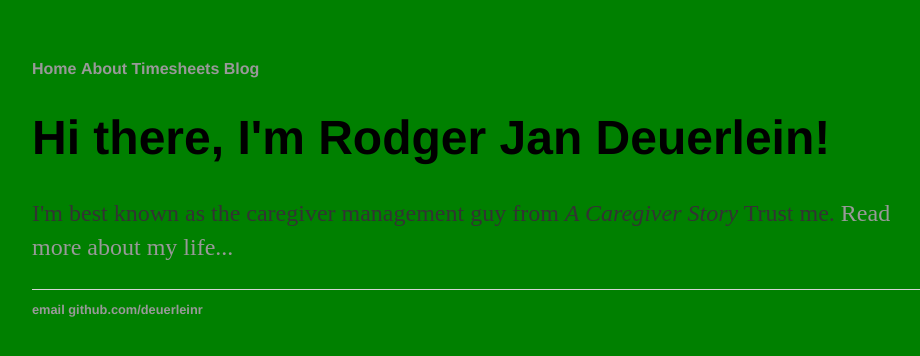
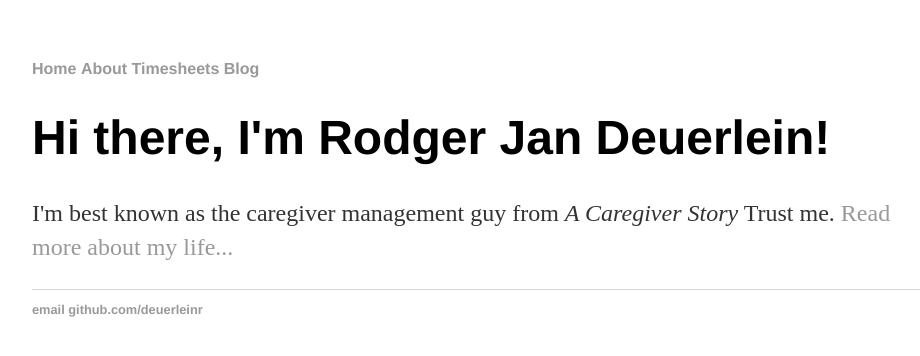
Before and after one commit to deuerleinr/deuerleinr.github.io, a Jekyll site: the page built from index.html, in a window 1280 px wide. Shown: the top 356 px of the page, without its empty margins (160-1080 px from the left). Built offline with Jekyll 4.4.1, drawn with Linux system fonts in a browser that asks for light colours.

Commit message:
Update main.css

```diff
--- a/css/main.css
+++ b/css/main.css
@@ -1,7 +1,7 @@
 body {
     margin: 60px auto;
     width: 70%;
-    background-color: green;
+
 }
 
 
```
